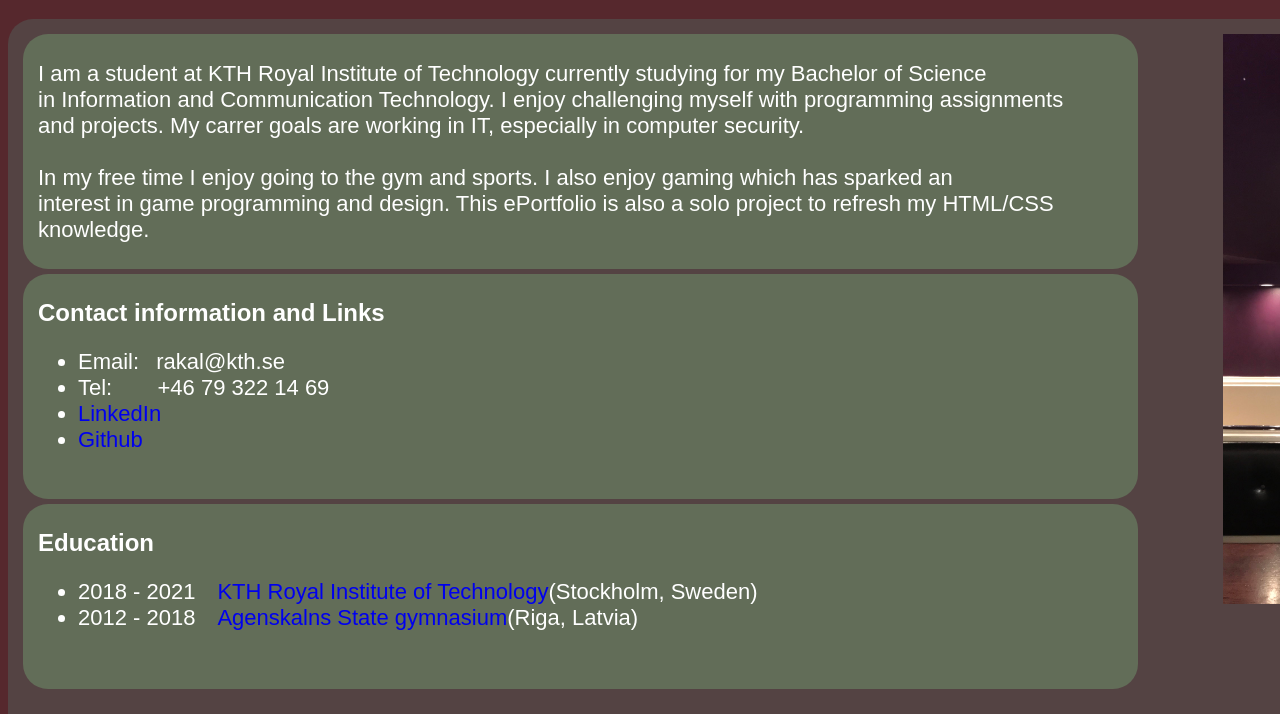
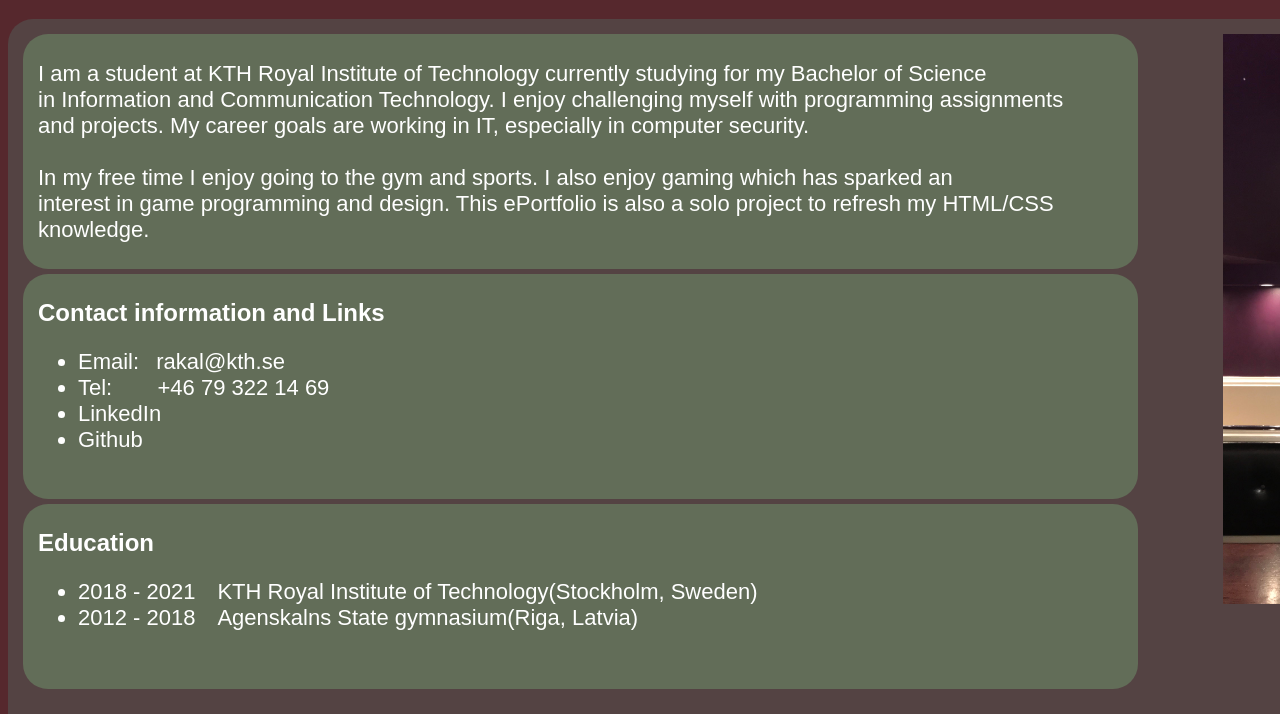
Before and after one commit to rarvid/ePortfolio, a plain HTML site: page index.html in a window 1280 px wide. Shown: the part 61-775 px from the top of the page. Drawn offline with Linux system fonts and the light colour scheme.

Commit message:
more spelling mistakes and color

```diff
--- a/index.html
+++ b/index.html
@@ -13,7 +13,7 @@
 				<p>
 					I am a student at KTH Royal Institute of Technology currently studying for my Bachelor of Science<br>
 					in Information and Communication Technology. I enjoy challenging myself with programming assignments <br>
-					and projects. My carrer goals are working in IT, especially in computer security.<br>
+					and projects. My career goals are working in IT, especially in computer security.<br>
 					<br>
 					In my free time I enjoy going to the gym and sports. I also enjoy gaming which has sparked an<br>
 					interest in game programming and design. This ePortfolio is also a solo project to refresh my HTML/CSS knowledge.
--- a/style.css
+++ b/style.css
@@ -55,6 +55,11 @@ div {
 
 a {
 	text-decoration: none;
+	color: white;
+}
+
+a:hover {
+	color: blue;
 }
 .edu {
 	margin-top: 5px;
```
